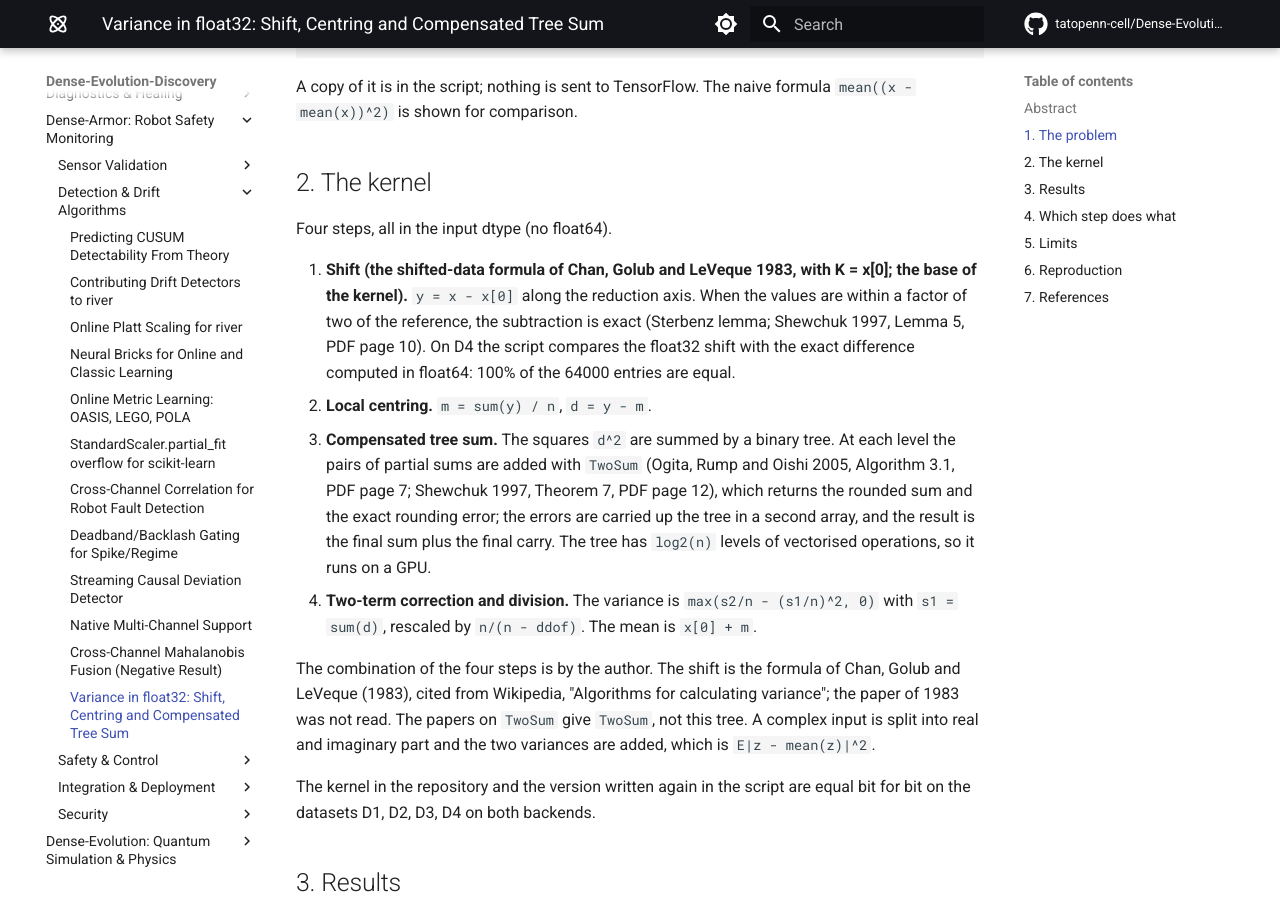
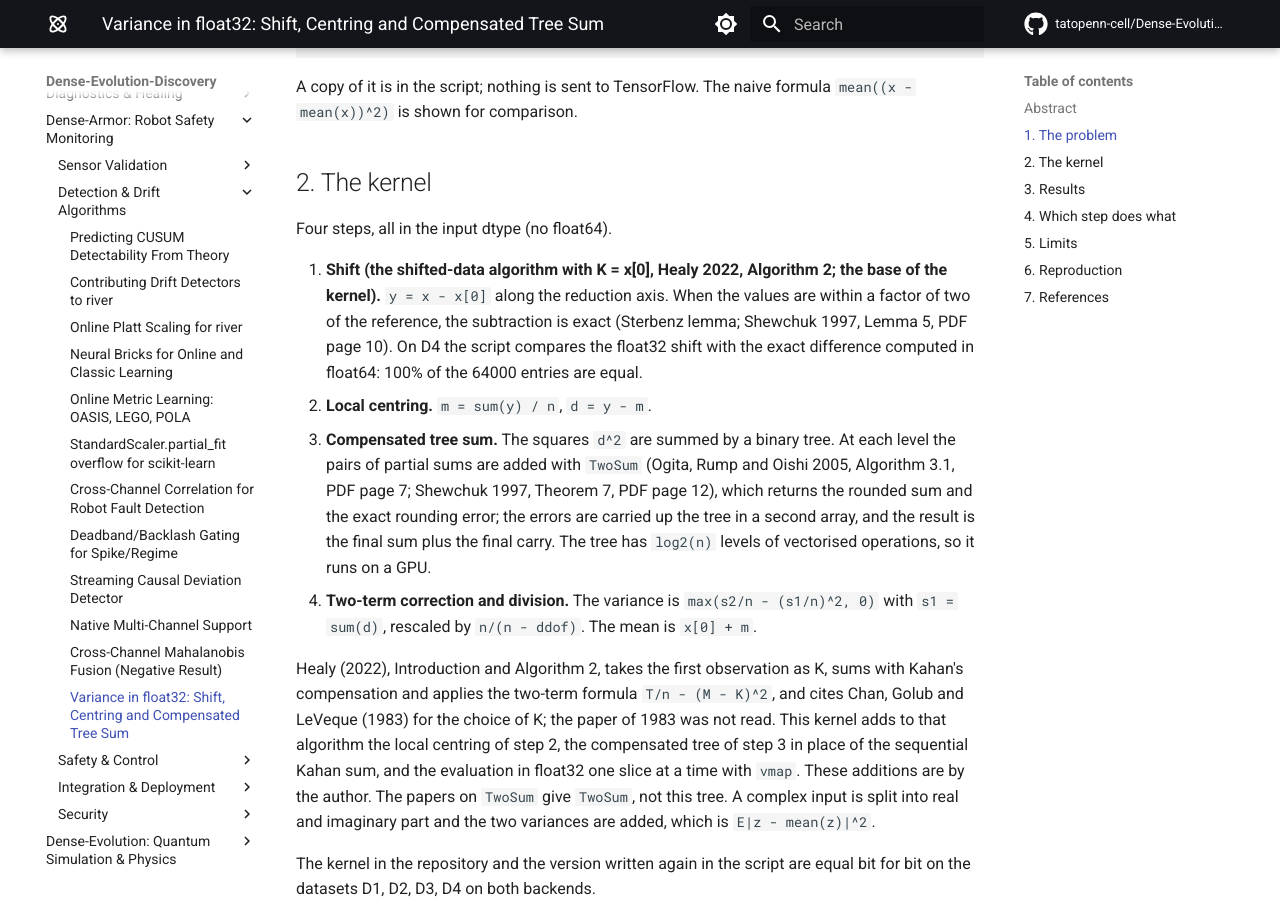
Before and after one commit to tatopenn-cell/Dense-Evolution-Discovery, an MkDocs documentation site: the page built from docs/dense_armor_float32_variance.md, in a window 1280 px wide and 900 px high, scrolled down 1086 px. Built offline with MkDocs 1.6.1 and Material for MkDocs 9.7.7, drawn with Linux system fonts in a browser that asks for light colours; comment, search, counter and statistics services are not loaded; some of the changed text lies outside the part shown.

Commit message:
Paper: shift attributed to Healy 2022 Algorithm 2; additions of the kernel stated

```diff
--- a/docs/dense_armor_float32_variance.md
+++ b/docs/dense_armor_float32_variance.md
@@ -7,7 +7,7 @@
 
 ## Abstract
 
-The variance of float32 data with a large offset and a small spread loses its digits in the subtraction `x - mean(x)`. This note describes a kernel in four steps, built on the shift by the first element, the shifted-data formula of Chan, Golub and LeVeque (1983) with K = x[0]: the shift, a local centring of the shifted values, a sum of the squared residuals by a tree of error-free additions (TwoSum), which runs in `log2(n)` vectorised levels, and the two-term correction. On four synthetic datasets the kernel has a maximum relative error at most equal to the two-term formula of reference on 3 (eager) and 3 (jit) of the four on the CPU, and on 4 (eager) and 3 (jit) of the four on the GPU. Where it is worse is stated in Section 3. It returns exactly `0.0` on identical values up to `1e38` in eager and in jit, on both backends; at `1e38` the formula of reference returns `nan`. It costs time: the median ratio of its time to the time of the formula of reference on a `[4096, 4096]` array is 2.27 on the CPU (range 2.24 to 2.35) and 2.19 on the GPU (range 2.16 to 2.30).
+The variance of float32 data with a large offset and a small spread loses its digits in the subtraction `x - mean(x)`. This note describes a kernel in four steps, built on the shift by the first element, the shifted-data algorithm with K = x[0] (Healy 2022, Algorithm 2): the shift, a local centring of the shifted values, a sum of the squared residuals by a tree of error-free additions (TwoSum), which runs in `log2(n)` vectorised levels, and the two-term correction. On four synthetic datasets the kernel has a maximum relative error at most equal to the two-term formula of reference on 3 (eager) and 3 (jit) of the four on the CPU, and on 4 (eager) and 3 (jit) of the four on the GPU. Where it is worse is stated in Section 3. It returns exactly `0.0` on identical values up to `1e38` in eager and in jit, on both backends; at `1e38` the formula of reference returns `nan`. It costs time: the median ratio of its time to the time of the formula of reference on a `[4096, 4096]` array is 2.27 on the CPU (range 2.24 to 2.35) and 2.19 on the GPU (range 2.16 to 2.30).
 
 ## 1. The problem
 
@@ -25,12 +25,12 @@
 
 Four steps, all in the input dtype (no float64).
 
-1. **Shift (the shifted-data formula of Chan, Golub and LeVeque 1983, with K = x[0]; the base of the kernel).** `y = x - x[0]` along the reduction axis. When the values are within a factor of two of the reference, the subtraction is exact (Sterbenz lemma; Shewchuk 1997, Lemma 5, PDF page 10). On D4 the script compares the float32 shift with the exact difference computed in float64: 100% of the 64000 entries are equal.
+1. **Shift (the shifted-data algorithm with K = x[0], Healy 2022, Algorithm 2; the base of the kernel).** `y = x - x[0]` along the reduction axis. When the values are within a factor of two of the reference, the subtraction is exact (Sterbenz lemma; Shewchuk 1997, Lemma 5, PDF page 10). On D4 the script compares the float32 shift with the exact difference computed in float64: 100% of the 64000 entries are equal.
 2. **Local centring.** `m = sum(y) / n`, `d = y - m`.
 3. **Compensated tree sum.** The squares `d^2` are summed by a binary tree. At each level the pairs of partial sums are added with `TwoSum` (Ogita, Rump and Oishi 2005, Algorithm 3.1, PDF page 7; Shewchuk 1997, Theorem 7, PDF page 12), which returns the rounded sum and the exact rounding error; the errors are carried up the tree in a second array, and the result is the final sum plus the final carry. The tree has `log2(n)` levels of vectorised operations, so it runs on a GPU.
 4. **Two-term correction and division.** The variance is `max(s2/n - (s1/n)^2, 0)` with `s1 = sum(d)`, rescaled by `n/(n - ddof)`. The mean is `x[0] + m`.
 
-The combination of the four steps is by the author. The shift is the formula of Chan, Golub and LeVeque (1983), cited from Wikipedia, "Algorithms for calculating variance"; the paper of 1983 was not read. The papers on `TwoSum` give `TwoSum`, not this tree. A complex input is split into real and imaginary part and the two variances are added, which is `E|z - mean(z)|^2`.
+Healy (2022), Introduction and Algorithm 2, takes the first observation as K, sums with Kahan's compensation and applies the two-term formula `T/n - (M - K)^2`, and cites Chan, Golub and LeVeque (1983) for the choice of K; the paper of 1983 was not read. This kernel adds to that algorithm the local centring of step 2, the compensated tree of step 3 in place of the sequential Kahan sum, and the evaluation in float32 one slice at a time with `vmap`. These additions are by the author. The papers on `TwoSum` give `TwoSum`, not this tree. A complex input is split into real and imaginary part and the two variances are added, which is `E|z - mean(z)|^2`.
 
 The kernel in the repository and the version written again in the script are equal bit for bit on the datasets D1, D2, D3, D4 on both backends.
 
@@ -114,6 +114,7 @@
 
 ## 7. References
 
+- Healy, J. (2022). Accurate and consistent calculation of the mean and variance in Monte-Carlo simulations. arXiv:2206.10662v7. Introduction and Algorithm 2: the shifted naive algorithm with K = x[0] and Kahan summation.
 - Ogita, T., Rump, S. M., Oishi, S. (2005). Accurate Sum and Dot Product. SIAM Journal on Scientific Computing 26(6), 1955-1988. Algorithm 3.1 (`TwoSum`), PDF page 7 of the file read.
 - Shewchuk, J. R. (1997). Adaptive Precision Floating-Point Arithmetic and Fast Robust Geometric Predicates. Discrete and Computational Geometry 18(3), 305-363. Theorem 7 (`Two-Sum`), PDF page 12; Lemma 5 (Sterbenz), PDF page 10 of the file read.
 - TensorFlow, `tensorflow/python/ops/nn_impl.py`, function `moments`, lines 1480-1487 (master, read on 2026-10-29): the formula of reference.
```
